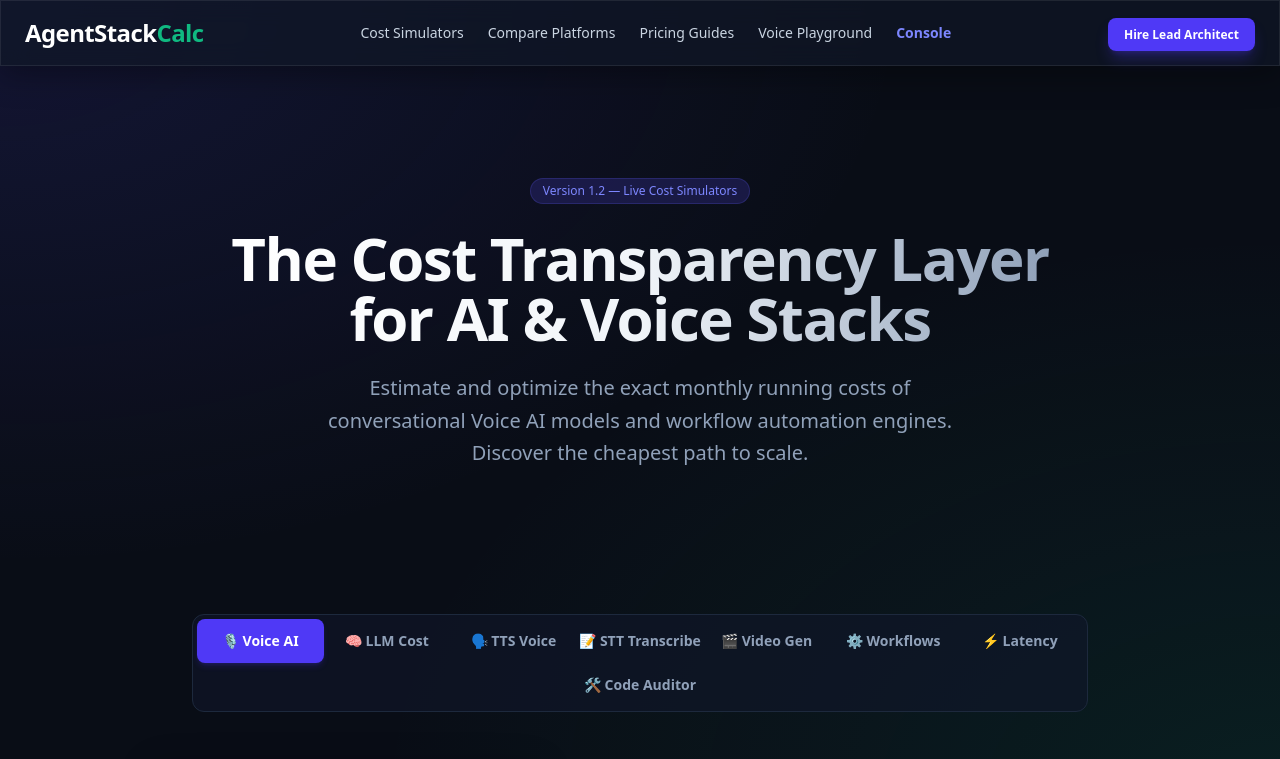
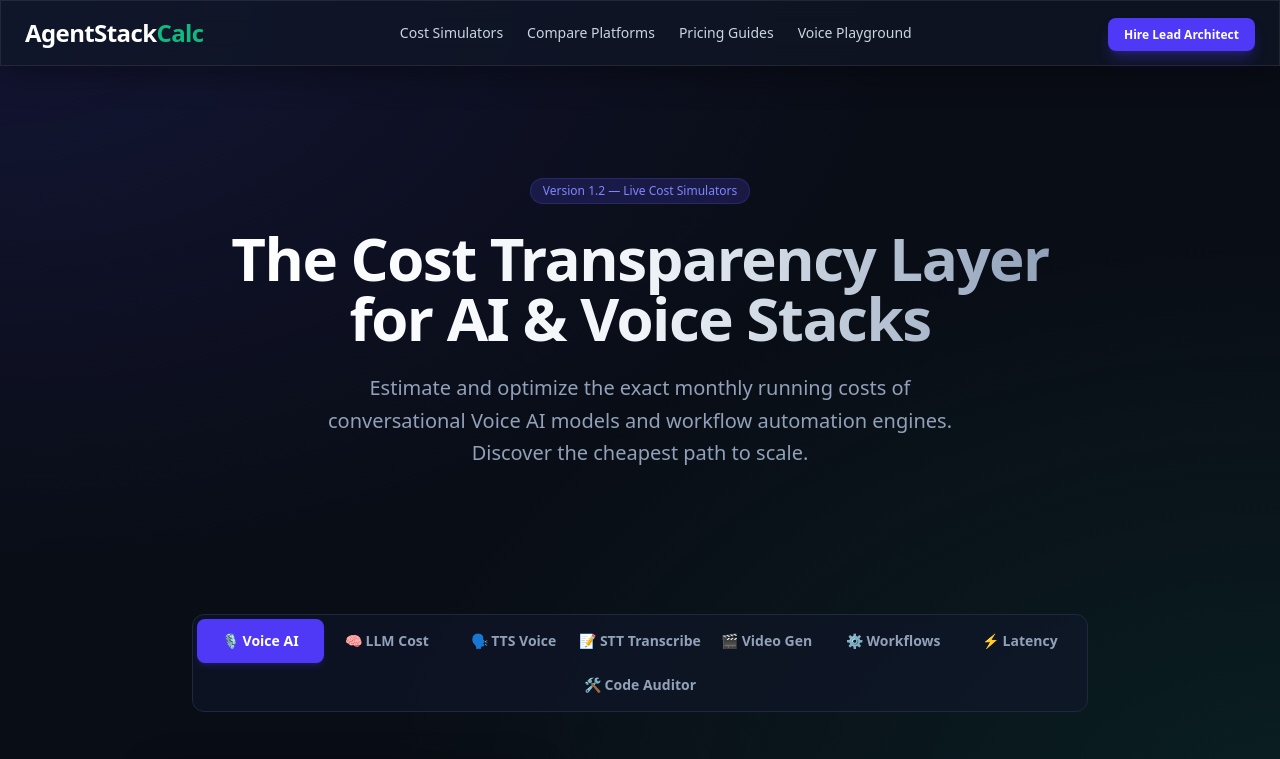
Before and after one commit to MUHAMMADDIN786/agentstack-web, a Next.js app: page / in a window 1280 px wide. Shown: the top 759 px of the page. Built offline with nearby package versions, Linux system fonts and the light colour scheme.

Commit message:
hide: remove Console link from public navbars until fully launched

```diff
--- a/src/app/blog/[slug]/page.tsx
+++ b/src/app/blog/[slug]/page.tsx
@@ -51,7 +51,6 @@ export default async function BlogPostPage({ params }: PageProps) {
           <Link href="/#comparison" className="hover:text-white transition-colors">Compare Platforms</Link>
           <Link href="/blog" className="hover:text-white transition-colors">Pricing Guides</Link>
           <Link href="/voice" className="hover:text-white transition-colors">Voice Playground</Link>
-          <Link href="/console" className="hover:text-white transition-colors text-indigo-400 font-bold">Console</Link>
         </nav>
         <div>
           <a
--- a/src/app/page.tsx
+++ b/src/app/page.tsx
@@ -247,7 +247,6 @@ export default function Home() {
           <a href="/#comparison" className="hover:text-white transition-colors">Compare Platforms</a>
           <a href="/blog" className="hover:text-white transition-colors">Pricing Guides</a>
           <a href="/voice" className="hover:text-white transition-colors">Voice Playground</a>
-          <a href="/console" className="hover:text-white transition-colors text-indigo-400 font-bold">Console</a>
         </nav>
         <div>
           <a
@@ -1429,7 +1428,6 @@ export default function Home() {
           <a href="/about" className="hover:underline hover:text-white transition-colors">About Us</a>
           <a href="/blog" className="hover:underline hover:text-white transition-colors">Pricing Guides</a>
           <a href="/voice" className="hover:underline hover:text-white transition-colors">Voice Playground</a>
-          <a href="/console" className="hover:underline hover:text-white transition-colors">Console</a>
           <a href="/contact" className="hover:underline hover:text-white transition-colors">Contact Us</a>
           <a href="/privacy" className="hover:underline hover:text-white transition-colors">Privacy Policy</a>
           <a href="/terms" className="hover:underline hover:text-white transition-colors">Terms of Service</a>
--- a/src/app/voice/page.tsx
+++ b/src/app/voice/page.tsx
@@ -226,7 +226,6 @@ export default function VoicePlayground() {
           <Link href="/#comparison" className="hover:text-white transition-colors">Compare Platforms</Link>
           <Link href="/blog" className="hover:text-white transition-colors">Pricing Guides</Link>
           <Link href="/voice" className="hover:text-white transition-colors">Voice Playground</Link>
-          <Link href="/console" className="hover:text-white transition-colors text-indigo-400 font-bold">Console</Link>
         </nav>
         <div>
           <a
```
